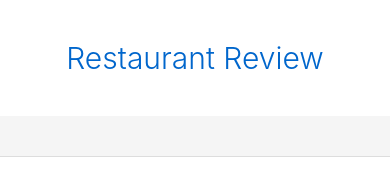
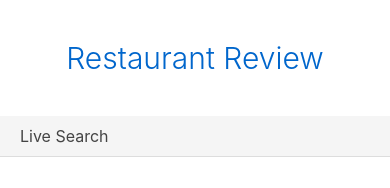
Before and after one commit to wadeem/react-native-restaurant-review, a React Native app: screen / in a window 390 px wide. Shown: the top 188 px of the page. Built offline with nearby package versions, Linux system fonts and the light colour scheme.

Commit message:
styling of input field

```diff
--- a/App.js
+++ b/App.js
@@ -10,14 +10,13 @@ const restaurants = [
 
 class App extends React.Component {
 
-
     render() {
 
         return <View style={{flex: 1}}>
 
             <Text style={headerStyle.header}>Restaurant Review</Text>
 
-            <TextInput style={styles.input}/>
+            <TextInput style={styles.input} placeholder="Live Search"/>
 
 
             {restaurants.map((place, index) =>
```
